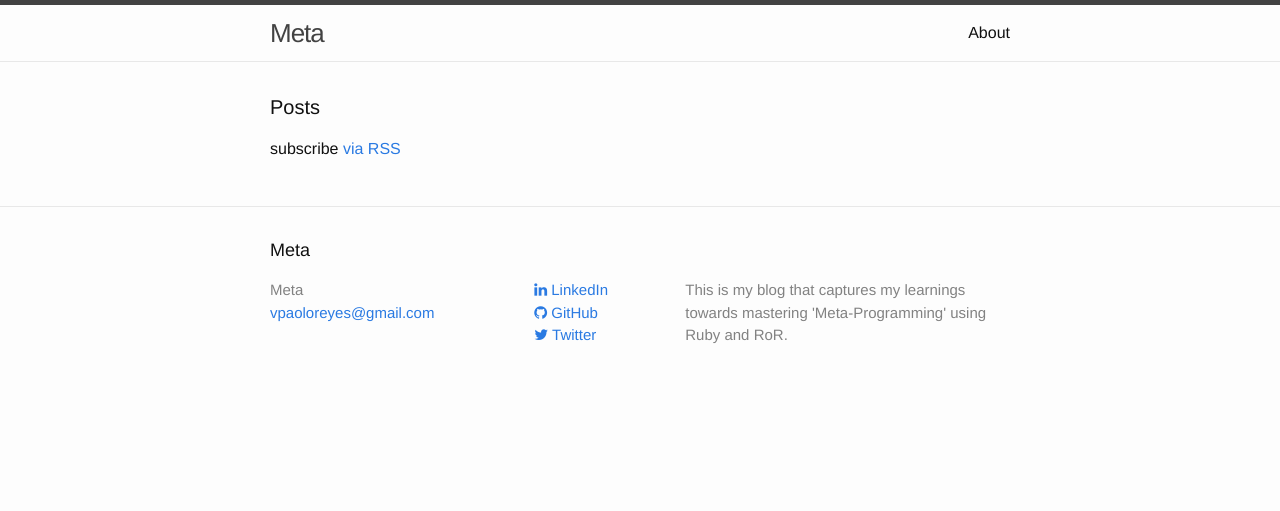
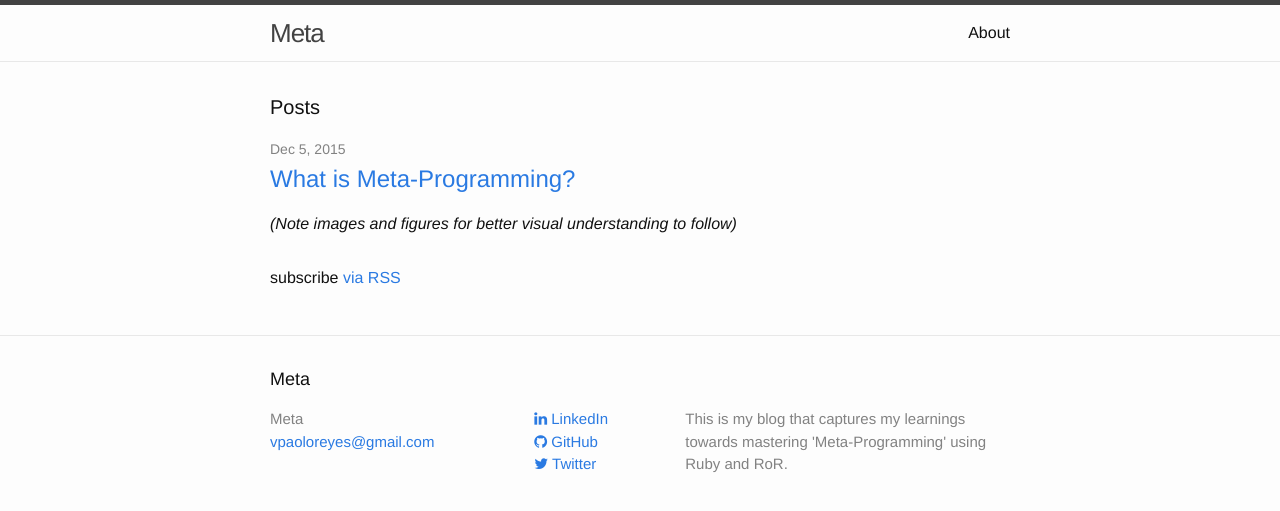
Before and after one commit to preyes323/preyes323-github.io, a Jekyll site: the page built from index.html, in a window 1280 px wide. Shown: the top 511 px of the page. Built offline with Jekyll 4.4.1, drawn with Linux system fonts in a browser that asks for light colours; nearby versions of some CDN libraries; the list of posts is cut into pages by our own code.

Commit message:
Complete first post; TODO: add images and figures

```diff
--- a/_drafts/meta-programming.md
+++ b/_posts/2015-12-05-meta-programming.md
@@ -3,6 +3,8 @@
 subtitle: "A non-technical perspective"
 categories: General
 ---
+<em>(Note images and figures for better visual understanding to follow)</em>
+
 In this article I want to share my search for understanding what `Meta-programming` means and its potentital for creating [Meta](/about/ "Computer that learns, thinks, decides, and acts").
 
 My initial approach in searching was to use `Meta-programming` as the keyword. These gave me the following defintions:
@@ -33,7 +35,7 @@
 
 > The purpose of programming is to find a sequence of instructions that will automate performing a specific task or solving a given problem. - - <cite>[Wikipedia](https://en.wikipedia.org/wiki/Computer_programming)</cite>
 
-With these, it is made clear is that *Computers* alone can not learn, think, decide, and act. It needs human intervention to be able to perform a set of tasks or solve a problem. Following this, I looked up `Meta` and I came upon this interesting discussion from stackexchange:
+With these, it is made clear is that *Computers* alone can not learn, think, decide, and act. It needs human intervention to be able to perform a set of tasks or solve a problem. Following this, I looked up `Meta` and I came upon this interesting discussion from stackexchange about `Meta` being `self-referential`:
 
 > It originally meant something like "after". Possibly the most prominent use of this sense is the title of Aristotle's Metaphysics, so called because it constitutes those things which are to be studied after one has learned physics.
 This text wound up founding the discipline which we today call "metaphysics", and one way to describe what this subject encompasses is that it covers things at a level of abstraction above physics.
@@ -43,4 +45,4 @@
 
 >  The modern sense of "an X about X" has given rise to concepts like "meta-cognition" (i.e. cognition about cognition), "meta-emotion" (i.e. emotion about emotion), "meta-discussion" (i.e. discussion about discussion), "meta-joke" (i.e. joke about jokes), and "metaprogramming" (i.e. writing programs that manipulate programs). - - <cite>[Wikipedia](https://en.wikipedia.org/wiki/Meta)</cite>
 
-The key take away I got from this searching exercise is that appending `Meta` to `Programming` suggests that a layer of abstraction is added to the typical programming. It even suggests that a level of autonomy from human intervention can be gained. I also see the current idea of `Meta` having a **self-referential** connotation to further support the idea that a computer will be able to learn, think, decide, and act on its **"own"**. Being self-referential, I imagine that computers would be able to look at its own capabilities and derive from it something different, and consequently repeat this process and evolve itself.
+The key take away I got from this searching exercise is that appending `Meta` to `Programming` suggests that a layer of abstraction is added to the typical programming. I see this as a way that a program is able to elevate itself and look at programs as something that it can manipulate. It even suggests that a level of autonomy from human intervention can be gained. If previously, human intervention is needed for the program to do a task, the layer of abstraction suggests that __*even*__ just a program can create tasks for another program. I also see the current idea of `Meta` having a **self-referential** connotation to further support the idea that a computer will be able to learn, think, decide, and act on its **"own"**. Being self-referential, I imagine that computers would be able to look at its own capabilities and derive from it something different, and consequently repeat this process and evolve itself.
```
